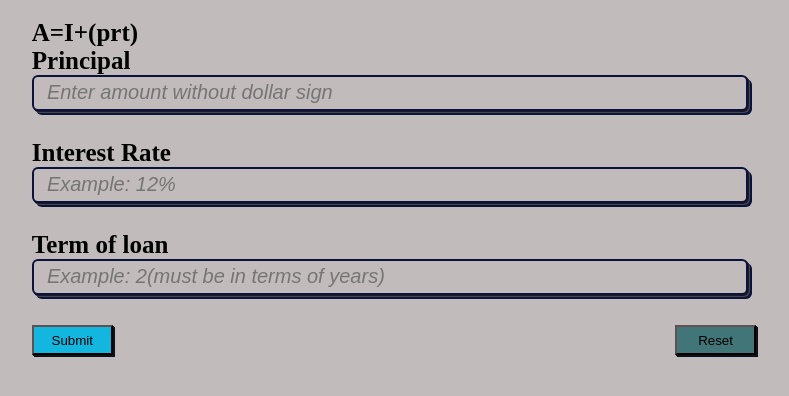
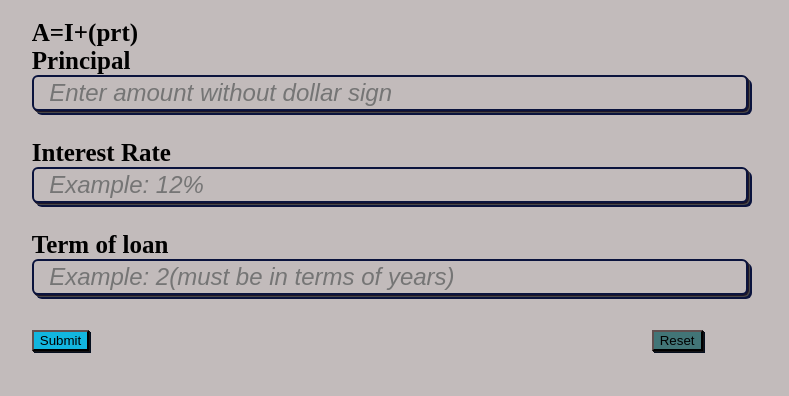
Before and after one commit to archana-9430/archana-9430.github.io, a plain HTML site: page index.html in a window 1280 px wide. Shown: the part 168-564 px from the top of the page, without its empty margins (229-1018 px from the left). Drawn offline with Linux system fonts and the light colour scheme.

Commit message:
Update SI.css

```diff
--- a/SI.css
+++ b/SI.css
@@ -27,7 +27,7 @@ h3{
     text-align: left;
     border-radius: 6px;
     border: 2px solid rgb(10 19 61);
-    font-size: 20px;
+    font-size: 3vmin;
     font-style: italic;
     height: 30px;
     width: 70%;
@@ -36,17 +36,17 @@ h3{
 #reset{
     margin-left: 55%;
     background-color: rgb(66, 117, 119);
+    text-align: center;
+    border-color: #0c0a0a;
+    box-shadow: 1px 1px #131214, 1px 1px #0c0806, 2px 2px rgb(5 15 31);
 }
 #submit{
     background-color: rgb(18, 182, 223);
+    text-align: center;
+    border-color: #0c0a0a;
+    box-shadow: 1px 1px #131214, 1px 1px #0c0806, 2px 2px rgb(5 15 31);
 }
-#reset,#submit{
-     text-align: center;
-     width: 8%;
-     height: 30px;
-     border-color: #0c0a0a;
-     box-shadow: 1px 1px #131214, 1px 1px #0c0806, 2px 2px rgb(5 15 31);
-}
+
 #simpleInterest{
     font-size: 35px;
     text-shadow: 1px 1px  rgb(19, 16, 19);
```
